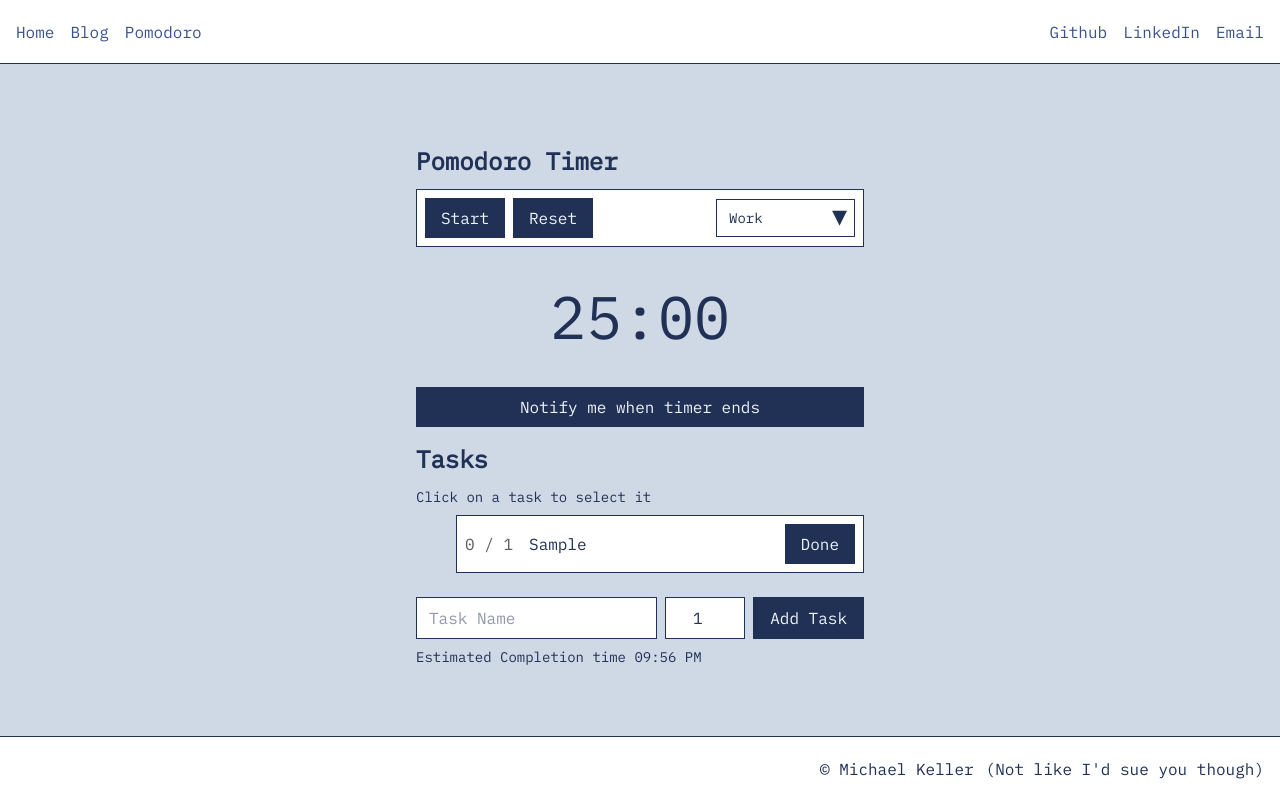
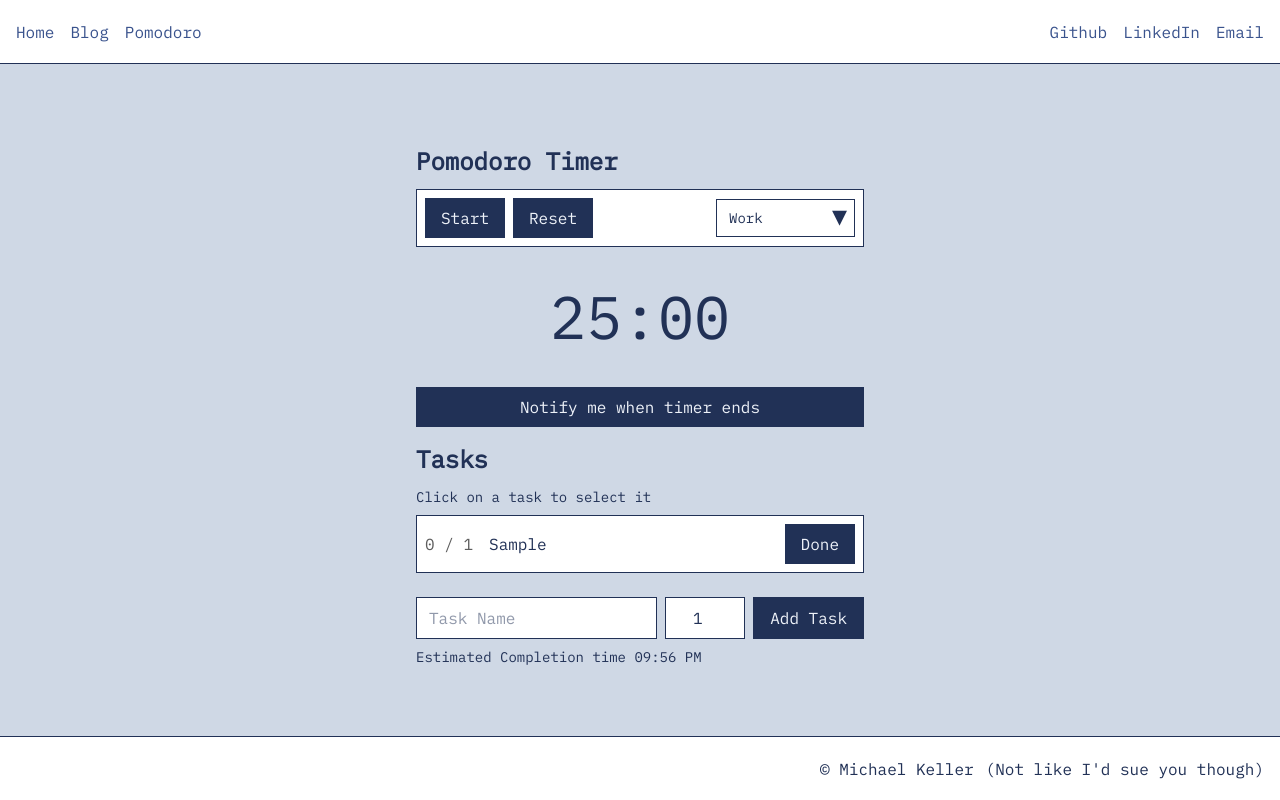
Before and after one commit to kelmich/website, a Next.js app: page /pomodoro in a window 1280 px wide. Both pictures are taken after typing "Sample" into the empty fields and a click on the button "Add Task". Built offline with nearby package versions, Linux system fonts and the light colour scheme.

Commit message:
pomodoro list fix

```diff
--- a/app/pomodoro/page.tsx
+++ b/app/pomodoro/page.tsx
@@ -319,9 +319,9 @@ export default function Pomodoro() {
             ) : (
               <p>Slay. You&apos;re done for the day!</p>
             )}
-            <ul className="space-y-2">
+            <div className="space-y-2">
               {pomodoroState.tasks.map((task) => (
-                <li
+                <div
                   key={task.id}
                   className="flex justify-between items-center p-2 border bg-background text-background-foreground cursor-pointer"
                   onClick={() => updateState({ currentTaskId: task.id })}
@@ -340,9 +340,9 @@ export default function Pomodoro() {
                   >
                     Done
                   </button>
-                </li>
+                </div>
               ))}
-            </ul>
+            </div>
             <form
               onSubmit={(e) => {
                 e.preventDefault();
```
